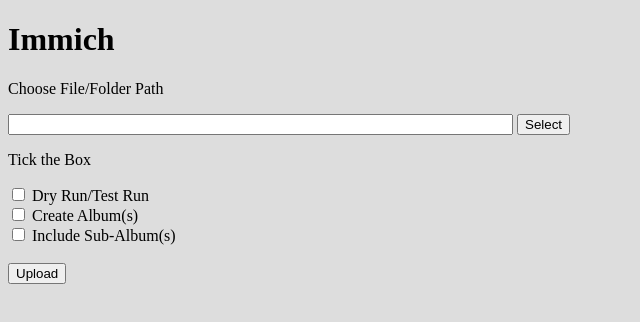
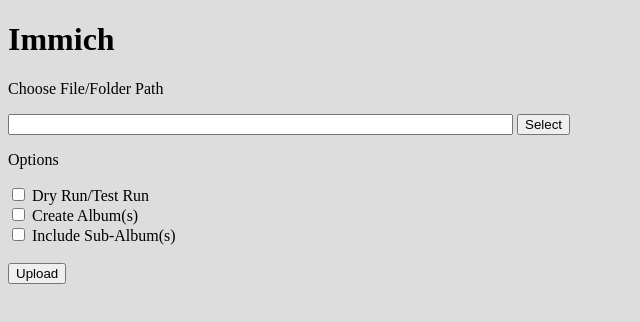
Before and after one commit to YapWC/ImmichCLIFrontend, an Electron app: page upload.html in a window 1280 px wide. Shown: the full height of the page, 0-640 px from the left. Drawn offline with Linux system fonts and the light colour scheme.

Commit message:
Rename to Options

```diff
--- a/upload.html
+++ b/upload.html
@@ -14,7 +14,7 @@
     <input type="button" id="file-folder-selection-button" value="Select">
 
     <form>
-        <p>Tick the Box</p>
+        <p>Options</p>
         <input type="checkbox" id="dry-run" name="dry-run">
         <label for="dry-run">Dry Run/Test Run</label><br>
 
```
